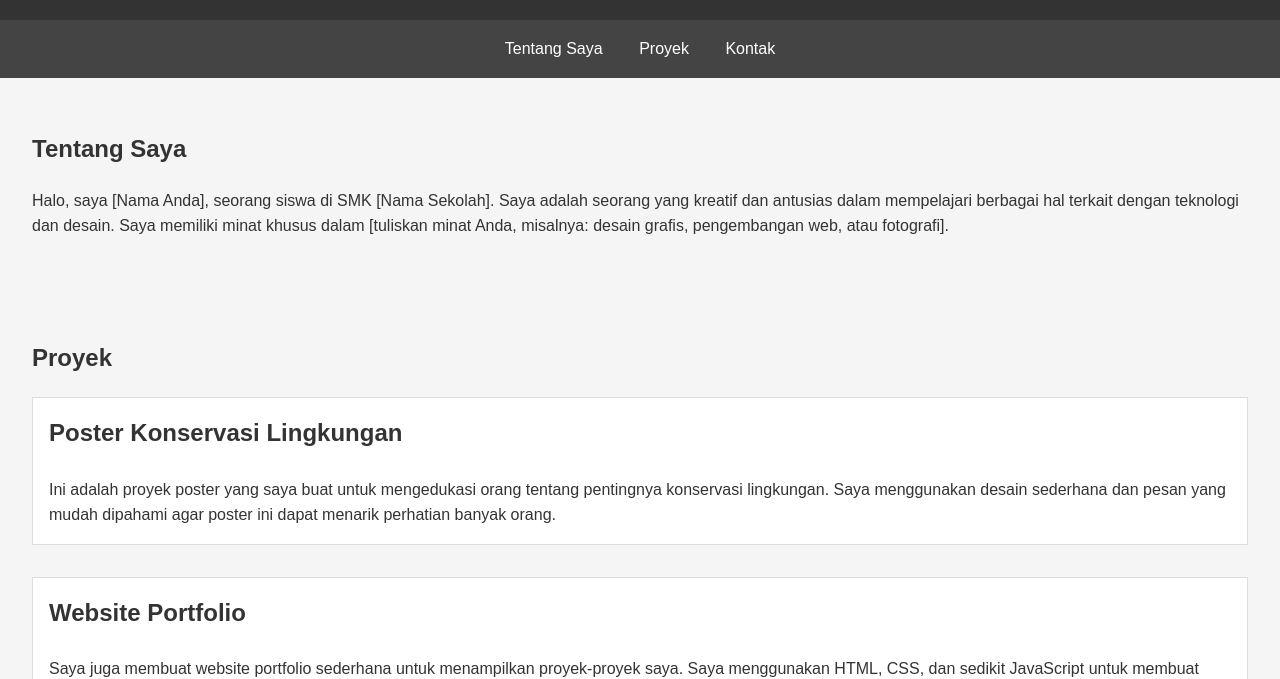
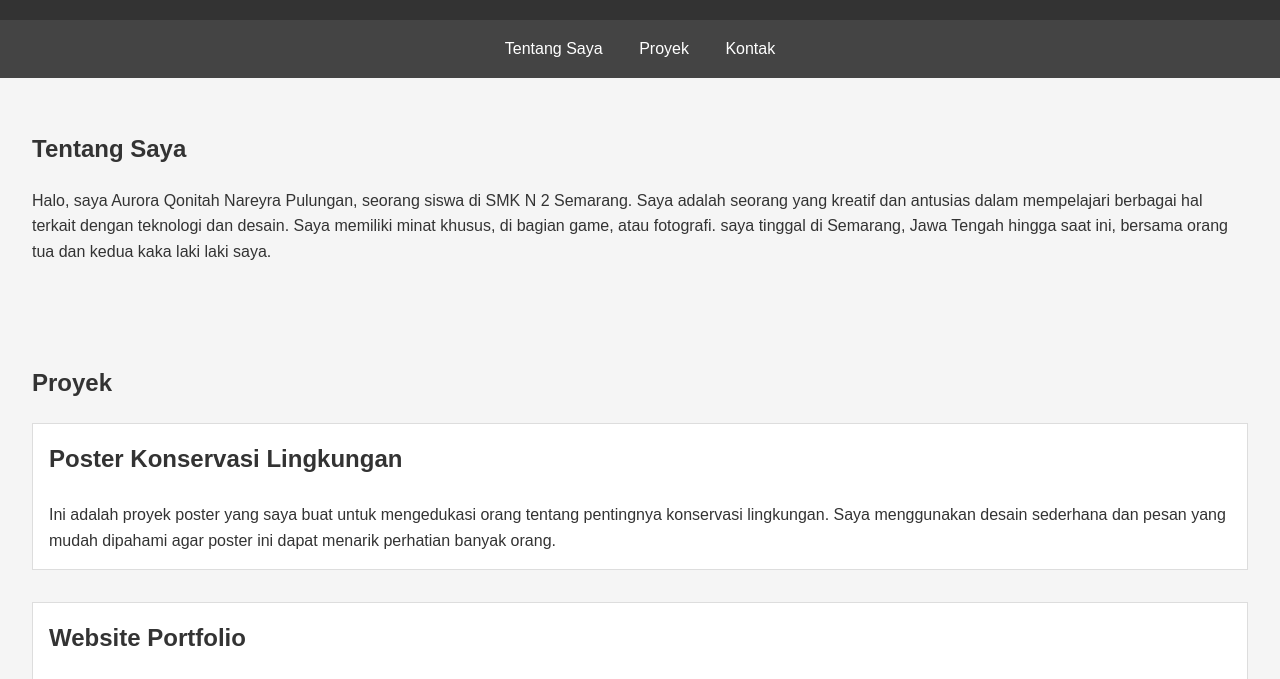
Before and after one commit to aurorapulungan10/aurorapulungan10.github.io, a plain HTML site: page index.html in a window 1280 px wide. Shown: the part 108-787 px from the top of the page. Drawn offline with Linux system fonts and the light colour scheme.

Commit message:
Update index.html

```diff
--- a/index.html
+++ b/index.html
@@ -82,7 +82,8 @@
     <section id="about">
         <h2>Tentang Saya</h2>
         <p>
-            Halo, saya [Nama Anda], seorang siswa di SMK [Nama Sekolah]. Saya adalah seorang yang kreatif dan antusias dalam mempelajari berbagai hal terkait dengan teknologi dan desain. Saya memiliki minat khusus dalam [tuliskan minat Anda, misalnya: desain grafis, pengembangan web, atau fotografi].
+            Halo, saya Aurora Qonitah Nareyra Pulungan, seorang siswa di SMK N 2 Semarang. Saya adalah seorang yang kreatif dan antusias dalam mempelajari berbagai hal terkait dengan teknologi dan desain. Saya memiliki minat khusus, di bagian game, atau fotografi.
+            saya tinggal di Semarang, Jawa Tengah hingga saat ini, bersama orang tua dan kedua kaka laki laki saya.
         </p>
     </section>
     <section id="projects">
```
